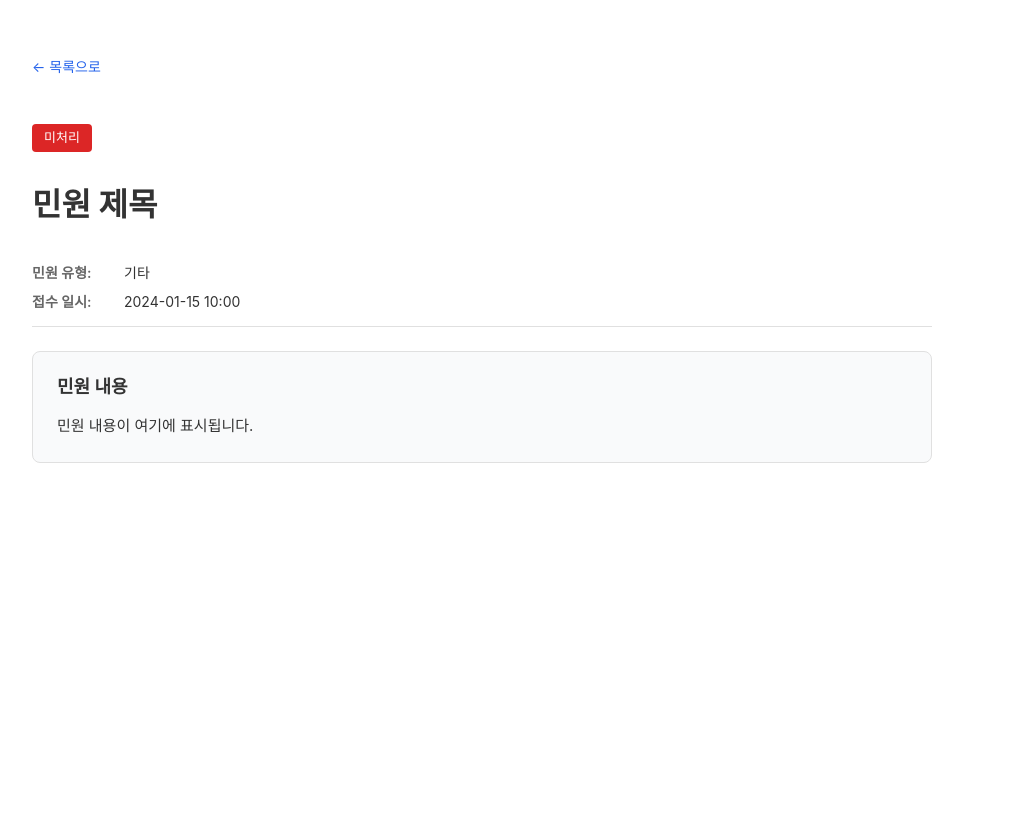
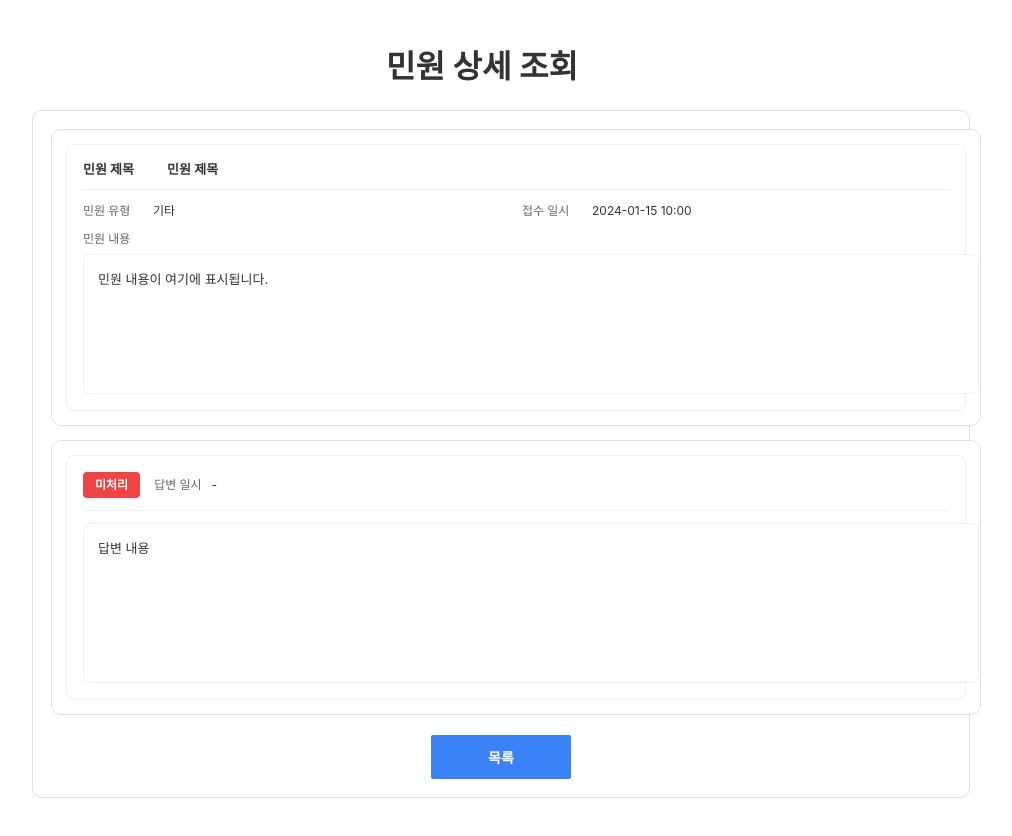
Before and after one commit to ChaeyunKoo/ev-charger-ops-platform, a Next.js app in the folder nextjs/: page /pages/ComplaintDetail in a window 1280 px wide. Shown: the top 836 px of the page, without its empty margins (186-1198 px from the left). Built offline with nearby package versions, Linux system fonts and the light colour scheme.

Commit message:
update detail page

```diff
--- a/nextjs/src/app/pages/ComplaintDetail/page.jsx
+++ b/nextjs/src/app/pages/ComplaintDetail/page.jsx
@@ -9,47 +9,50 @@ export default function ComplaintDetail() {
   const router = useRouter();
   const complaintId = searchParams.get('id');
 
-  // 샘플 데이터 - 실제로는 API에서 가져와야 함
   const [complaint, setComplaint] = useState(null);
   const [loading, setLoading] = useState(true);
 
   useEffect(() => {
-    // 실제로는 API 호출로 데이터를 가져와야 함
-    // 여기서는 샘플 데이터 사용
     const sampleComplaints = {
       '1': {
         id: 1,
         title: '충전기 고장 민원',
         category: '충전기 고장',
         receivedDate: '2024-01-15 10:00',
-        content: '충전소에 설치된 충전기가 작동하지 않습니다. 충전을 시도했지만 전원이 들어오지 않고, 화면도 켜지지 않습니다. 다른 충전기도 모두 사용 중이어서 급하게 충전이 필요한 상황입니다. 빠른 조치 부탁드립니다.',
-        hasReply: false, // 답변 여부
-        reply: null
+        content:
+          '충전소에 설치된 충전기가 작동하지 않습니다. 충전을 시도했지만 전원이 들어오지 않고, 화면도 켜지지 않습니다.\n다른 충전기도 모두 사용 중이어서 급하게 충전이 필요한 상황입니다. 빠른 조치 부탁드립니다.',
+        hasReply: false,
+        replyDate: null,
+        reply: null,
       },
       '2': {
         id: 2,
         title: '결제 오류 민원',
         category: '결제 오류',
         receivedDate: '2024-01-14 11:00',
-        content: '충전 완료 후 결제가 중복으로 처리되었습니다. 한 번의 충전에 대해 두 번의 결제가 발생했고, 카드사에 문의한 결과 실제로 두 번의 승인이 들어간 것을 확인했습니다. 환불 처리 부탁드립니다.',
+        content:
+          '충전 완료 후 결제가 중복으로 처리되었습니다.\n한 번의 충전에 대해 두 번의 결제가 발생했고, 카드사에 문의한 결과 실제로 두 번의 승인이 들어간 것을 확인했습니다. 환불 처리 부탁드립니다.',
         hasReply: true,
-        reply: '안녕하세요. 결제 중복 처리 문제로 불편을 드려 죄송합니다. 확인 결과 중복 결제가 확인되어 즉시 환불 처리하겠습니다. 환불은 영업일 기준 3-5일 내에 완료됩니다.'
+        replyDate: '2024-01-14 15:20',
+        reply:
+          '안녕하세요. 결제 중복 처리 문제로 불편을 드려 죄송합니다.\n확인 결과 중복 결제가 확인되어 즉시 환불 처리하겠습니다.\n환불은 영업일 기준 3-5일 내에 완료됩니다.',
       },
       '3': {
         id: 3,
         title: 'AS 연결 지연 민원',
         category: 'AS 콜센터 연결 지연',
         receivedDate: '2024-01-13 14:00',
-        content: '충전기 고장으로 AS 콜센터에 전화를 걸었는데 연결이 너무 오래 걸립니다. 10분 이상 대기했지만 연결되지 않아서 민원을 접수합니다. 빠른 응대 부탁드립니다.',
+        content:
+          '충전기 고장으로 AS 콜센터에 전화를 걸었는데 연결이 너무 오래 걸립니다.\n10분 이상 대기했지만 연결되지 않아서 민원을 접수합니다. 빠른 응대 부탁드립니다.',
         hasReply: false,
-        reply: null
-      }
+        replyDate: null,
+        reply: null,
+      },
     };
 
     if (complaintId && sampleComplaints[complaintId]) {
       setComplaint(sampleComplaints[complaintId]);
     } else {
-      // 기본 샘플 데이터
       setComplaint({
         id: complaintId || 1,
         title: '민원 제목',
@@ -57,7 +60,8 @@ export default function ComplaintDetail() {
         receivedDate: '2024-01-15 10:00',
         content: '민원 내용이 여기에 표시됩니다.',
         hasReply: false,
-        reply: null
+        replyDate: null,
+        reply: null,
       });
     }
     setLoading(false);
@@ -87,59 +91,75 @@ export default function ComplaintDetail() {
     );
   }
 
+  const replyBadgeText = complaint.hasReply ? '답변완료' : '미처리';
+  const replyDateText = complaint.replyDate || '-';
+
   return (
     <div className={styles.container}>
       <div className={styles.wrapper}>
-        <div className={styles.header}>
-          <button className={styles.backButton} onClick={handleBack}>
-            ← 목록으로
-          </button>
-        </div>
+        {/* 페이지 타이틀 */}
+        <h1 className={styles.pageTitle}>민원 상세 조회</h1>
 
-        <div className={styles.content}>
-          {/* 상태 배지 */}
-          <div className={styles.statusBadge}>
-            <span className={complaint.hasReply ? styles.statusCompleted : styles.statusPending}>
-              {complaint.hasReply ? '답변 완료' : '미처리'}
-            </span>
-          </div>
+        {/* 큰 카드(이미지처럼 내부에 민원/답변 박스) */}
+        <div className={styles.card}>
+          {/* 민원 박스 */}
+          <div className={styles.sectionBox}>
+            <div className={styles.sectionInner}>
+              <div className={styles.fieldTitleRow}>
+                <div className={styles.fieldTitleLabel}>민원 제목</div>
+                <div className={styles.fieldTitleValue}>{complaint.title}</div>
+              </div>
 
-          {/* 민원 제목 */}
-          <h1 className={styles.title}>{complaint.title}</h1>
+              <div className={styles.metaGrid}>
+                <div className={styles.metaCell}>
+                  <div className={styles.metaLabel}>민원 유형</div>
+                  <div className={styles.metaValue}>{complaint.category}</div>
+                </div>
+                <div className={styles.metaCell}>
+                  <div className={styles.metaLabel}>접수 일시</div>
+                  <div className={styles.metaValue}>{complaint.receivedDate}</div>
+                </div>
+              </div>
 
-          {/* 민원 유형 및 접수 일시 */}
-          <div className={styles.metaInfo}>
-            <div className={styles.metaItem}>
-              <span className={styles.metaLabel}>민원 유형:</span>
-              <span className={styles.metaValue}>{complaint.category}</span>
-            </div>
-            <div className={styles.metaItem}>
-              <span className={styles.metaLabel}>접수 일시:</span>
-              <span className={styles.metaValue}>{complaint.receivedDate}</span>
+              <div className={styles.textAreaLabel}>민원 내용</div>
+              <div className={styles.textAreaBox}>
+                {complaint.content}
+              </div>
             </div>
           </div>
 
-          {/* 민원 내용 */}
-          <div className={styles.contentSection}>
-            <h2 className={styles.sectionTitle}>민원 내용</h2>
-            <div className={styles.contentText}>
-              {complaint.content.split('\n').map((line, index) => (
-                <p key={index}>{line}</p>
-              ))}
+          {/* 답변 박스 */}
+          <div className={styles.sectionBox}>
+            <div className={styles.sectionInner}>
+              <div className={styles.replyHeader}>
+                <span
+                  className={`${styles.replyBadge} ${
+                    complaint.hasReply ? styles.replyBadgeDone : styles.replyBadgePending
+                  }`}
+                >
+                  {replyBadgeText}
+                </span>
+
+                <div className={styles.replyMeta}>
+                  <span className={styles.replyMetaLabel}>답변 일시</span>
+                  <span className={styles.replyMetaValue}>{replyDateText}</span>
+                </div>
+              </div>
+
+              <div className={styles.textAreaBoxReply}>
+                {complaint.hasReply && complaint.reply
+                  ? complaint.reply
+                  : '답변 내용'}
+              </div>
             </div>
           </div>
 
-          {/* 답변 섹션 */}
-          {complaint.hasReply && complaint.reply && (
-            <div className={styles.replySection}>
-              <h2 className={styles.sectionTitle}>답변</h2>
-              <div className={styles.replyText}>
-                {complaint.reply.split('\n').map((line, index) => (
-                  <p key={index}>{line}</p>
-                ))}
-              </div>
-            </div>
-          )}
+          {/* 하단 목록 버튼 */}
+          <div className={styles.bottomActions}>
+            <button className={styles.listButton} onClick={handleBack}>
+              목록
+            </button>
+          </div>
         </div>
       </div>
     </div>
--- a/nextjs/src/app/pages/ComplaintDetail/page.module.css
+++ b/nextjs/src/app/pages/ComplaintDetail/page.module.css
@@ -14,178 +14,235 @@
   max-width: 900px;
   display: flex;
   flex-direction: column;
-  gap: 30px;
-}
-
-.header {
-  display: flex;
-  align-items: center;
-  margin-bottom: 10px;
-}
-
-.backButton {
-  background: transparent;
-  border: none;
-  color: #2563eb;
-  font-family: Inter, Arial, sans-serif;
-  font-style: normal;
-  font-weight: 400;
-  font-size: 14px;
-  cursor: pointer;
-  padding: 8px 0;
-  transition: color 0.2s;
-}
-
-.backButton:hover {
-  color: #1d4ed8;
-  text-decoration: underline;
-}
-
-.content {
-  display: flex;
-  flex-direction: column;
   gap: 24px;
 }
 
-.statusBadge {
-  display: flex;
-  align-items: center;
-  margin-bottom: 10px;
-}
-
-.statusCompleted {
-  display: inline-block;
-  padding: 6px 12px;
-  background-color: #2563eb;
-  color: #ffffff;
-  font-family: Inter, Arial, sans-serif;
-  font-style: normal;
-  font-weight: 500;
-  font-size: 13px;
-  line-height: 15.73px;
-  border-radius: 4px;
-}
-
-.statusPending {
-  display: inline-block;
-  padding: 6px 12px;
-  background-color: #dc2626;
-  color: #ffffff;
-  font-family: Inter, Arial, sans-serif;
-  font-style: normal;
-  font-weight: 500;
-  font-size: 13px;
-  line-height: 15.73px;
-  border-radius: 4px;
-}
-
-.title {
+/* 상단 페이지 타이틀(이미지처럼 중앙) */
+.pageTitle {
   font-family: Inter, Arial, sans-serif;
   font-style: normal;
   font-weight: 700;
   font-size: 32px;
   line-height: 38px;
+  text-align: center;
   color: #333333;
   margin: 0;
 }
 
-.metaInfo {
-  display: flex;
-  flex-direction: column;
-  gap: 12px;
-  padding: 16px 0;
-  border-bottom: 1px solid #e0e0e0;
+/* 전체 카드 프레임 */
+.card {
+  width: 100%;
+  border: 1px solid #e0e0e0;
+  border-radius: 10px;
+  background: #ffffff;
+  padding: 18px;
 }
 
-.metaItem {
+/* 민원/답변 박스(이미지처럼 큰 흰 박스 + 라인) */
+.sectionBox {
+  width: 100%;
+  border: 1px solid #e0e0e0;
+  border-radius: 10px;
+  background: #ffffff;
+  padding: 14px;
+  margin-bottom: 14px;
+}
+
+.sectionInner {
+  border: 1px solid #efefef;
+  border-radius: 8px;
+  padding: 16px;
+  background: #ffffff;
+}
+
+/* 민원 제목 줄 */
+.fieldTitleRow {
   display: flex;
   align-items: center;
+  gap: 14px;
+  padding-bottom: 12px;
+  border-bottom: 1px solid #efefef;
+}
+
+.fieldTitleLabel {
+  font-family: Inter, Arial, sans-serif;
+  font-style: normal;
+  font-weight: 700;
+  font-size: 13px;
+  line-height: 16px;
+  color: #333333;
+  min-width: 70px;
+}
+
+.fieldTitleValue {
+  font-family: Inter, Arial, sans-serif;
+  font-style: normal;
+  font-weight: 600;
+  font-size: 13px;
+  line-height: 16px;
+  color: #333333;
+}
+
+/* 민원 유형/접수일시 (2컬럼) */
+.metaGrid {
+  display: grid;
+  grid-template-columns: 1fr 1fr;
   gap: 12px;
+  padding: 14px 0;
+}
+
+.metaCell {
+  display: flex;
+  gap: 10px;
+  align-items: center;
 }
 
 .metaLabel {
   font-family: Inter, Arial, sans-serif;
   font-style: normal;
-  font-weight: 600;
-  font-size: 14px;
-  line-height: 17px;
+  font-weight: 500;
+  font-size: 12px;
+  line-height: 14px;
   color: #666666;
-  min-width: 80px;
+  min-width: 60px;
 }
 
 .metaValue {
   font-family: Inter, Arial, sans-serif;
   font-style: normal;
   font-weight: 400;
-  font-size: 14px;
-  line-height: 17px;
+  font-size: 12px;
+  line-height: 14px;
   color: #333333;
 }
 
-.contentSection {
-  display: flex;
-  flex-direction: column;
-  gap: 16px;
-  padding: 24px;
-  background-color: #f9fafb;
-  border: 1px solid #e0e0e0;
-  border-radius: 8px;
+/* 민원 내용 라벨 */
+.textAreaLabel {
+  font-family: Inter, Arial, sans-serif;
+  font-style: normal;
+  font-weight: 500;
+  font-size: 12px;
+  line-height: 14px;
+  color: #666666;
+  margin-bottom: 8px;
 }
 
-.sectionTitle {
-  font-family: Inter, Arial, sans-serif;
-  font-style: normal;
-  font-weight: 700;
-  font-size: 18px;
-  line-height: 22px;
-  color: #333333;
-  margin: 0;
-}
-
-.contentText {
+/* 민원 내용 박스(이미지처럼 큰 입력 영역 느낌) */
+.textAreaBox {
+  width: 100%;
+  min-height: 110px;
+  border: 1px solid #efefef;
+  border-radius: 8px;
+  background: #ffffff;
+  padding: 14px;
   font-family: Inter, Arial, sans-serif;
   font-style: normal;
   font-weight: 400;
-  font-size: 15px;
-  line-height: 24px;
+  font-size: 13px;
+  line-height: 20px;
   color: #333333;
   white-space: pre-wrap;
 }
 
-.contentText p {
-  margin: 0 0 12px 0;
+/* 답변 헤더: 뱃지 + 답변일시 */
+.replyHeader {
+  display: flex;
+  align-items: center;
+  justify-content: flex-start;
+  gap: 14px;
+  padding-bottom: 12px;
+  border-bottom: 1px solid #efefef;
+  margin-bottom: 12px;
 }
 
-.contentText p:last-child {
-  margin-bottom: 0;
+.replyBadge {
+  display: inline-flex;
+  align-items: center;
+  justify-content: center;
+  padding: 6px 12px;
+  border-radius: 4px;
+  font-family: Inter, Arial, sans-serif;
+  font-style: normal;
+  font-weight: 600;
+  font-size: 12px;
+  line-height: 14px;
+  color: #ffffff;
 }
 
-.replySection {
-  display: flex;
-  flex-direction: column;
-  gap: 16px;
-  padding: 24px;
-  background-color: #eff6ff;
-  border: 1px solid #bfdbfe;
-  border-radius: 8px;
+.replyBadgeDone {
+  background-color: #3b82f6;
 }
 
-.replyText {
+.replyBadgePending {
+  background-color: #ef4444;
+}
+
+.replyMeta {
+  display: flex;
+  align-items: center;
+  gap: 10px;
+}
+
+.replyMetaLabel {
+  font-family: Inter, Arial, sans-serif;
+  font-style: normal;
+  font-weight: 500;
+  font-size: 12px;
+  line-height: 14px;
+  color: #666666;
+}
+
+.replyMetaValue {
   font-family: Inter, Arial, sans-serif;
   font-style: normal;
   font-weight: 400;
-  font-size: 15px;
-  line-height: 24px;
-  color: #1e3a8a;
+  font-size: 12px;
+  line-height: 14px;
+  color: #333333;
+}
+
+/* 답변 내용 박스 */
+.textAreaBoxReply {
+  width: 100%;
+  min-height: 130px;
+  border: 1px solid #efefef;
+  border-radius: 8px;
+  background: #ffffff;
+  padding: 14px;
+  font-family: Inter, Arial, sans-serif;
+  font-style: normal;
+  font-weight: 400;
+  font-size: 13px;
+  line-height: 20px;
+  color: #333333;
   white-space: pre-wrap;
 }
 
-.replyText p {
-  margin: 0 0 12px 0;
+/* 하단 버튼 영역 */
+.bottomActions {
+  display: flex;
+  justify-content: center;
+  align-items: center;
+  padding-top: 6px;
 }
 
-.replyText p:last-child {
-  margin-bottom: 0;
+.listButton {
+  width: 140px;
+  height: 44px;
+  background-color: #3b82f6;
+  color: #ffffff;
+  border: none;
+  border-radius: 2px;
+  font-family: Inter, Arial, sans-serif;
+  font-style: normal;
+  font-weight: 600;
+  font-size: 14px;
+  cursor: pointer;
+  transition: background-color 0.2s;
+}
+
+.listButton:hover {
+  background-color: #2563eb;
 }
 
 .loading,
@@ -212,28 +269,29 @@
     max-width: 100%;
   }
 
-  .title {
+  .pageTitle {
     font-size: 24px;
     line-height: 30px;
   }
 
-  .contentSection,
-  .replySection {
-    padding: 16px;
+  .card {
+    padding: 14px;
   }
 
-  .metaInfo {
-    flex-direction: column;
-    gap: 8px;
+  .sectionBox {
+    padding: 12px;
   }
 
-  .metaItem {
-    flex-direction: column;
-    align-items: flex-start;
-    gap: 4px;
+  .sectionInner {
+    padding: 12px;
   }
 
-  .metaLabel {
-    min-width: auto;
+  .metaGrid {
+    grid-template-columns: 1fr;
+    gap: 10px;
+  }
+
+  .listButton {
+    width: 100%;
   }
 }
```
